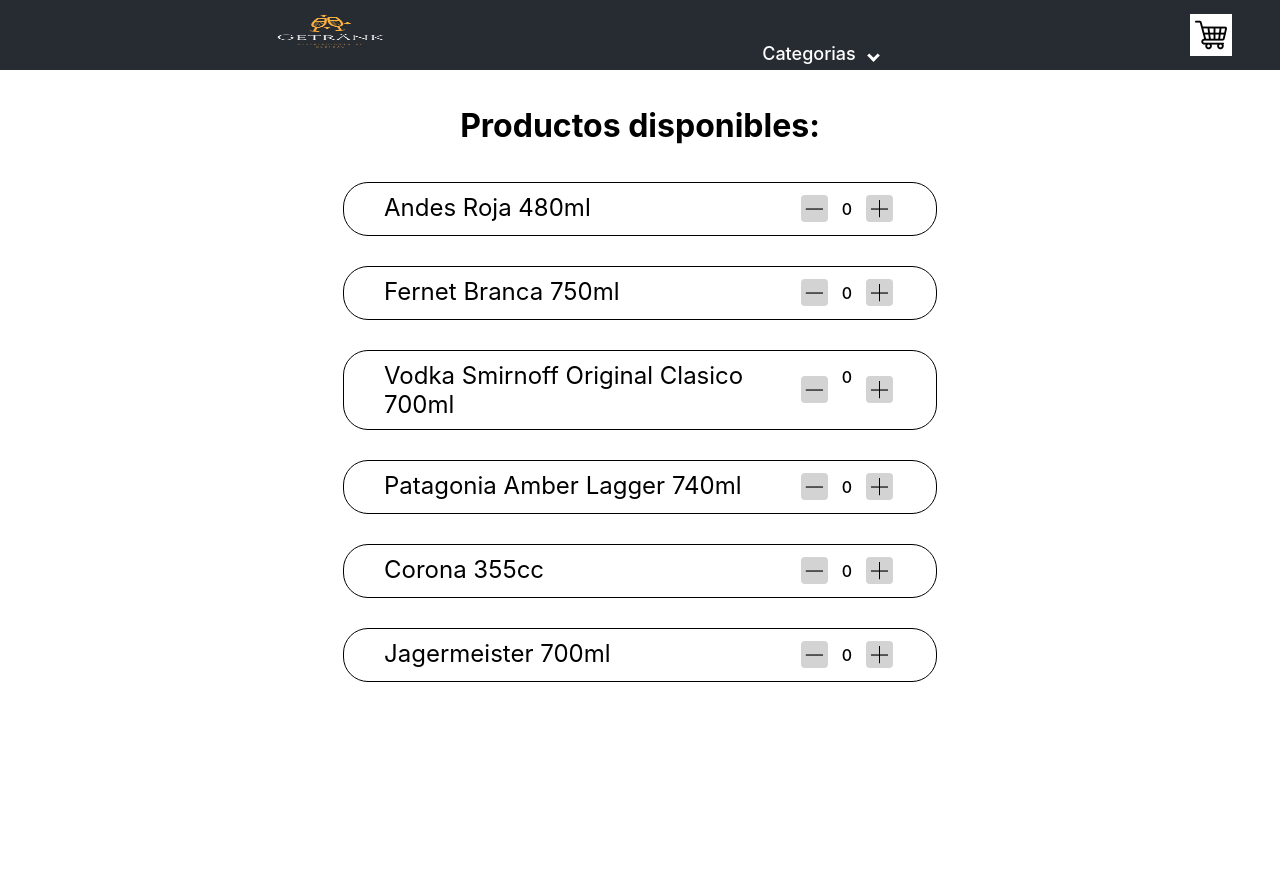
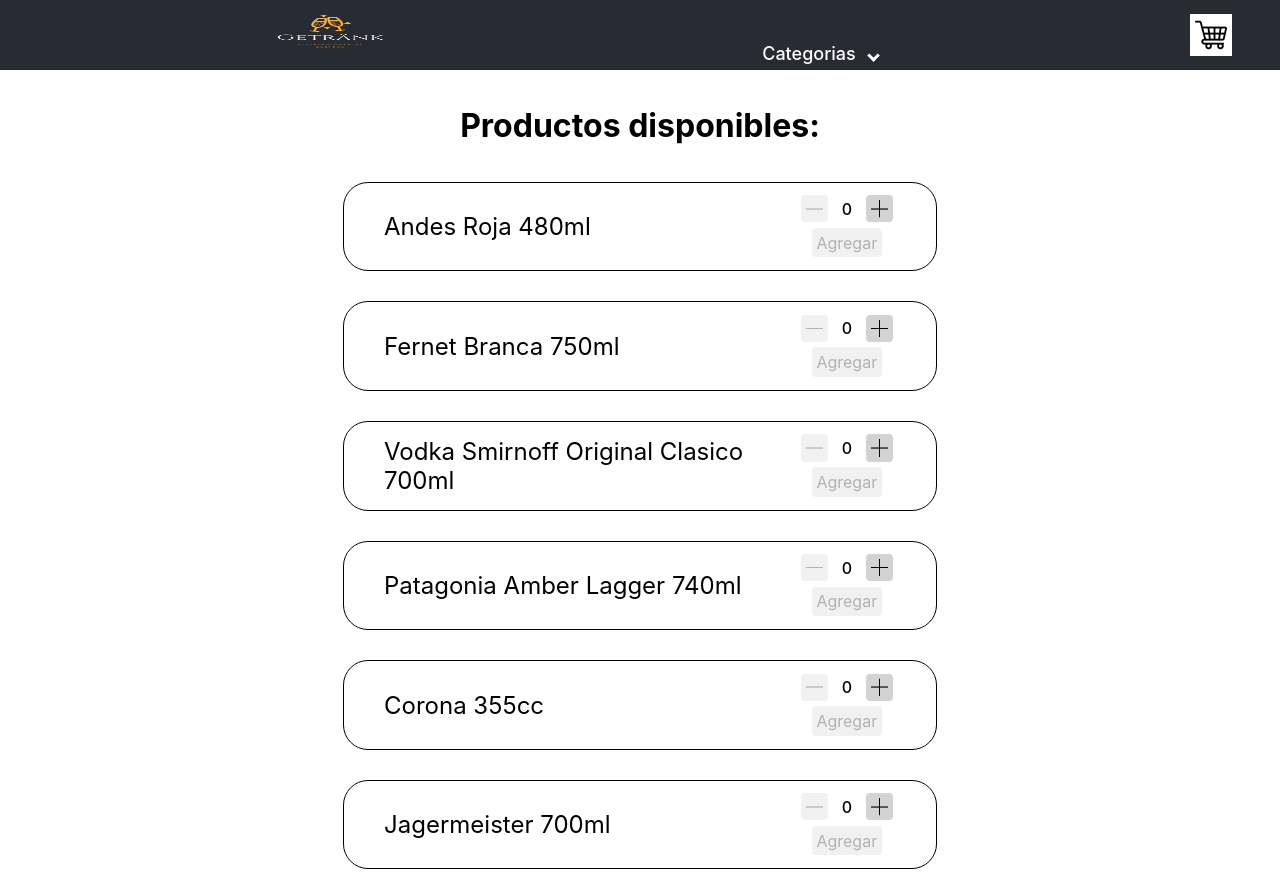
Before and after one commit to maxiv97/coderhouse-course, a React (Create React App) app: page / in a window 1280 px wide. Before the commit the page ends 800 px from the top, so only its background shows below. Built offline with nearby package versions, Linux system fonts and the light colour scheme.

Commit message:
add item count

```diff
--- a/src/components/Category/Category.js
+++ b/src/components/Category/Category.js
@@ -1,7 +1,7 @@
 import React, { useState } from 'react';
 import './Category.css';
 
-const Category = ({id, isClicked, title, handleCategoryClick}) => {
+const Category = ({id, title, handleCategoryClick}) => {
 
     let [customClass, setCustomClass] = useState('');
 
--- a/src/components/Item/Item.css
+++ b/src/components/Item/Item.css
@@ -11,31 +11,5 @@
 
 .item-title {
     font-size: 1.5em;
-}
-
-.cart-buttons {
-    display: flex;
-}
-
-.cart-button {
-    margin: 0 3px;
-    height: 1.1em;
-    width: 1.1em;
-    padding: 0.3em;
-    border-radius: 4px;
-    background-color: lightgray;
-    display: flex;
-    justify-content: center;
-    align-items: center;
     align-self: center;
 }
-
-.display {
-    height: 2em;
-    width: 2em;
-    display: flex;
-    justify-content: center;
-    align-items: center;
-    font-size: 1em;
-    font-weight: 500;
-}
--- a/src/components/Item/Item.js
+++ b/src/components/Item/Item.js
@@ -1,20 +1,16 @@
-import React, { useState } from 'react';
+import React from 'react';
 import './Item.css';
-import addIcon from '../../assets/add.png';
-import substractIcon from '../../assets/subtract.png';
+import ItemCount from '../ItemCount/ItemCount';
 
-const Item = ({title}) => {
 
-    let [counter, setCounter] = useState(0);
+const Item = ({title, stock, itemId, onAddItem}) => {
+
+    const onAdd = quantity => onAddItem(quantity, itemId);
 
     return (
     <div className='item'>
         <span className='item-title'>{title}</span>
-        <div className='cart-buttons'>
-            <img className='cart-button close' src={substractIcon} alt='substract' onClick={() => setCounter(counter === 0 ? counter : counter - 1)}/>
-            <span className='display'>{counter}</span>
-            <img className='cart-button' src={addIcon} alt='add' onClick={() => setCounter(counter + 1)}/>
-        </div>
+        <ItemCount stock={stock} onAdd={onAdd}/>
     </div>
 )};
 
--- /dev/null
+++ b/src/components/ItemCount/ItemCount.css
@@ -0,0 +1,47 @@
+.item-count-container {
+    display: flex;
+    flex-direction: column;
+    align-items: center;
+}
+
+.cart-buttons {
+    display: flex;
+}
+
+.cart-button {
+    margin: 0 3px;
+    height: 1.1em;
+    width: 1.1em;
+    padding: 0.3em;
+    border-radius: 4px;
+    background-color: lightgray;
+    display: flex;
+    justify-content: center;
+    align-items: center;
+    align-self: center;
+}
+
+.display {
+    height: 2em;
+    width: 2em;
+    display: flex;
+    justify-content: center;
+    align-items: center;
+    font-size: 1em;
+    font-weight: 500;
+}
+
+.disable-button {
+    opacity: 0.3;
+}
+
+.add-button {
+    margin: 3px 3px;
+    padding: 0.3em;
+    border-radius: 4px;
+    background-color: lightgray;
+    display: flex;
+    justify-content: center;
+    align-items: center;
+    align-self: center;
+}
--- /dev/null
+++ b/src/components/ItemCount/ItemCount.js
@@ -0,0 +1,40 @@
+import React, { useState } from 'react';
+import increaseIcon from '../../assets/increase.png';
+import substractIcon from '../../assets/subtract.png';
+import './ItemCount.css';
+
+const ItemCount = ({stock, onAdd}) => {
+    let [counter, setCounter] = useState(0);
+    let increaseButtonCustomClass = stock === counter ? 'disable-button' : '';
+    let hasNoItemsCustomClass = counter === 0 ? 'disable-button' : '';
+
+    const increase = () => counter < stock ? counter + 1 : counter;
+    const substract = () => counter === 0 ? counter : counter - 1;
+
+    const onSubstract = () => {
+        if (counter > 0) {
+            setCounter(substract());
+        }
+    }
+
+    const onIncrease = () => {
+        if (counter < stock) {
+            setCounter(increase());
+        }
+    }
+
+    return (
+        <div className='item-count-container'>
+            <div className='cart-buttons'>
+                <img className={`cart-button ${hasNoItemsCustomClass}`} src={substractIcon} alt='substract' onClick={onSubstract}/>
+                <span className='display'>{counter}</span>
+                <img className={`cart-button ${increaseButtonCustomClass}`} src={increaseIcon} alt='increase' onClick={onIncrease}/>
+            </div>
+            <div>
+                <span className={`add-button ${hasNoItemsCustomClass}`} onClick={() => onAdd(counter)}>Agregar</span>
+            </div>
+        </div>
+    )
+};
+
+export default ItemCount;
--- a/src/components/ItemListContainer/ItemListContainer.js
+++ b/src/components/ItemListContainer/ItemListContainer.js
@@ -1,15 +1,40 @@
-import React from 'react';
+import React, { useState, useEffect } from 'react';
 import Item from '../Item/Item';
 import './ItemListContainer.css';
 
-const ItemListContainer = ({itemList, itemsWereFound}) => (
+const ItemListContainer = ({itemList, itemsWereFound}) => {
+
+    const [addedItems, setAddedItems] = useState([]);
+
+    const onAdd = (quantity, itemId) => {
+        const hadPreviouslyAdded = itemAdded => itemAdded.itemId === itemId;
+
+        if (addedItems.some(hadPreviouslyAdded)) {
+            const newAddedItems = addedItems.map(item => {
+                if (item.itemId === itemId) {
+                    item.quantity = quantity;
+                }
+                return item;
+            });
+
+            setAddedItems([...newAddedItems]);
+        } else {
+            setAddedItems([...addedItems, {itemId, quantity}]);
+        }
+    };
+
+    useEffect(() => {
+        console.log('Items agregados: ', addedItems);
+    });
+
+    return (
         <>
             <h1>Productos disponibles:</h1>
             {!itemsWereFound && <span>Lo sentimos, no encontramos productos de esa categoría</span>}
             <div className='item-list-container'>
-                {itemList.map(item => <Item key={item.id} title={item.title} />)}
+                {itemList.map(item => <Item key={item.id} title={item.title} stock={item.stock} itemId={item.id} onAddItem={onAdd}/>)}
             </div>
         </>
-    );
+    )};
 
 export default ItemListContainer;
--- a/src/mocks/items.json
+++ b/src/mocks/items.json
@@ -1,29 +1,35 @@
 {
     "items": [
         {
-            "id": 0,
+            "id": 1234,
             "title": "Andes Roja 480ml",
-            "categoryId": 1
+            "categoryId": 1,
+            "stock": 7
         }, {
-            "id": 1,
+            "id": 4564,
             "title": "Fernet Branca 750ml",
-            "categoryId": 2
+            "categoryId": 2,
+            "stock": 4
         }, {
-            "id": 2,
+            "id": 6544,
             "title": "Vodka Smirnoff Original Clasico 700ml",
-            "categoryId": 5
+            "categoryId": 5,
+            "stock": 7
         }, {
-            "id": 3,
+            "id": 7243,
             "title": "Patagonia Amber Lagger 740ml",
-            "categoryId": 1
+            "categoryId": 1,
+            "stock": 2
         }, {
-            "id": 4,
+            "id": 2334,
             "title": "Corona 355cc",
-            "categoryId": 1
+            "categoryId": 1,
+            "stock": 6
         }, {
-            "id": 5,
+            "id": 4244,
             "title": "Jagermeister 700ml",
-            "categoryId": 3
+            "categoryId": 3,
+            "stock": 11
         }
     ]
 }
```
Also changed, not shown: src/assets/increase.png (renamed from src/assets/add.png).
